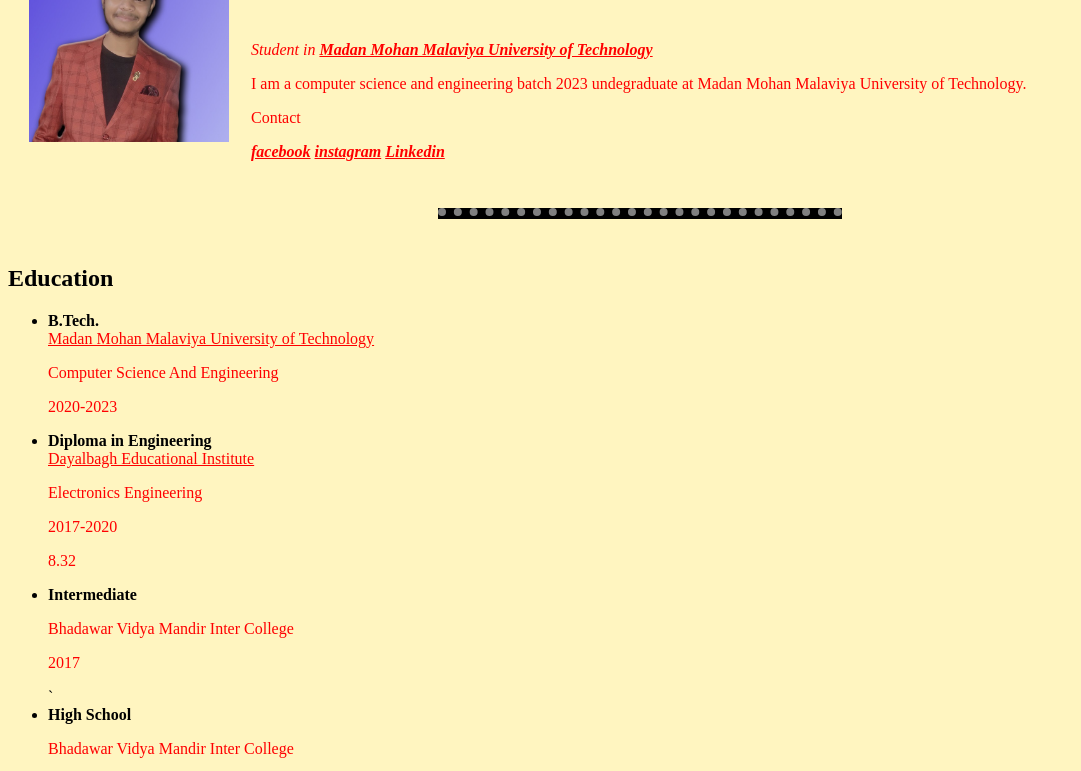
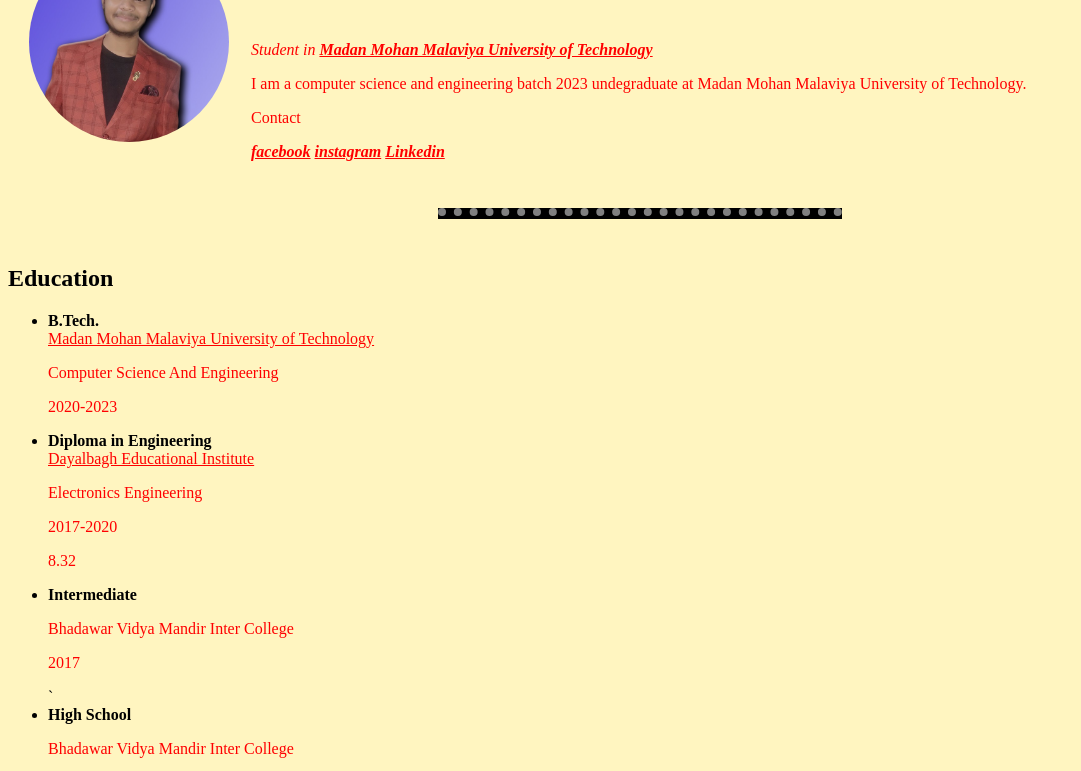
Before and after one commit to absolute-looser/portfolio, a plain HTML site: page index.html in a window 1280 px wide. Shown: the part 102-873 px from the top of the page, without its empty margins (0-1081 px from the left). Drawn offline with Linux system fonts and the light colour scheme.

Commit message:
whole  profile update

```diff
--- a/index.html
+++ b/index.html
@@ -3,13 +3,13 @@
 <head>
     <meta charset="UTF-8">
     <meta name="viewport" content="width=device-width, initial-scale=1.0">
+    <title>CV</title>
     <link rel="stylesheet" href="css/mystyle.css">
-    <title>CV</title>
 </head>
 <body>
     <table cellspacing="20">
         <tr>
-            <td><img src="images/Untitled-1.jpg" width="200px" alt="author image is here"></td>
+            <td><img id="author"; src="images/Untitled-1.jpg" width="200px" alt="author image is here"></td>
             <td><h1>
                 Akhilesh Singh Bhadauriya</h1>
                 <br>
```
